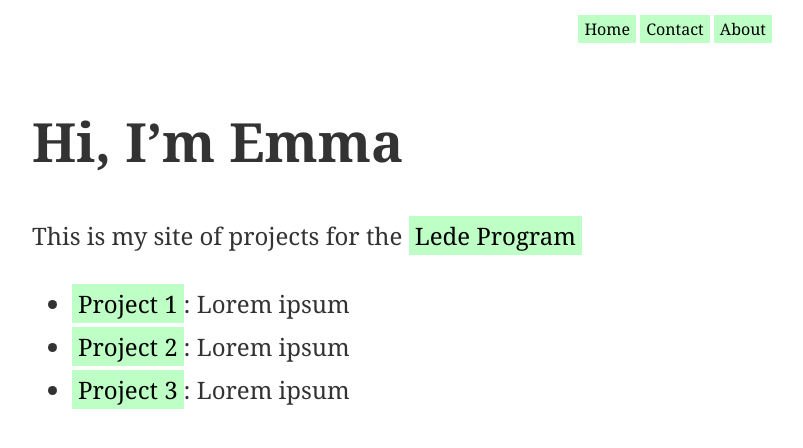
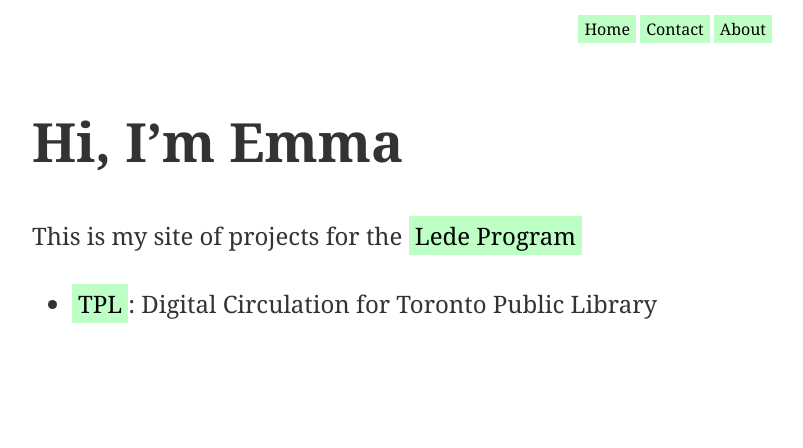
Before and after one commit to edl2118/studio-projects, a Jekyll site: the page built from docs/index.md, in a window 1280 px wide. Shown: the top 448 px of the page, without its empty margins (233-1036 px from the left). Built offline with Jekyll 4.4.1, drawn with Linux system fonts in a browser that asks for light colours; our own code applies the rules of GitHub Pages for plain Markdown files.

Commit message:
TPL project

```diff
--- a/docs/index.md
+++ b/docs/index.md
@@ -8,6 +8,4 @@ layout: default
 
 This is my site of projects for the [Lede Program](http://ledeprogram.com)
 
-* [Project 1]({{ site.url }}/a-very-cool-project): Lorem ipsum
-* [Project 2]({{ site.url }}/a-very-cool-project): Lorem ipsum
-* [Project 3]({{ site.url }}/a-very-cool-project): Lorem ipsum
+* [TPL]({{ site.url }}/tpl): Digital Circulation for Toronto Public Library
```
Also changed, not shown: docs/tpl/index.md (added, +8 -0 lines), docs/tpl/tpl.png (added), 4 other files.
